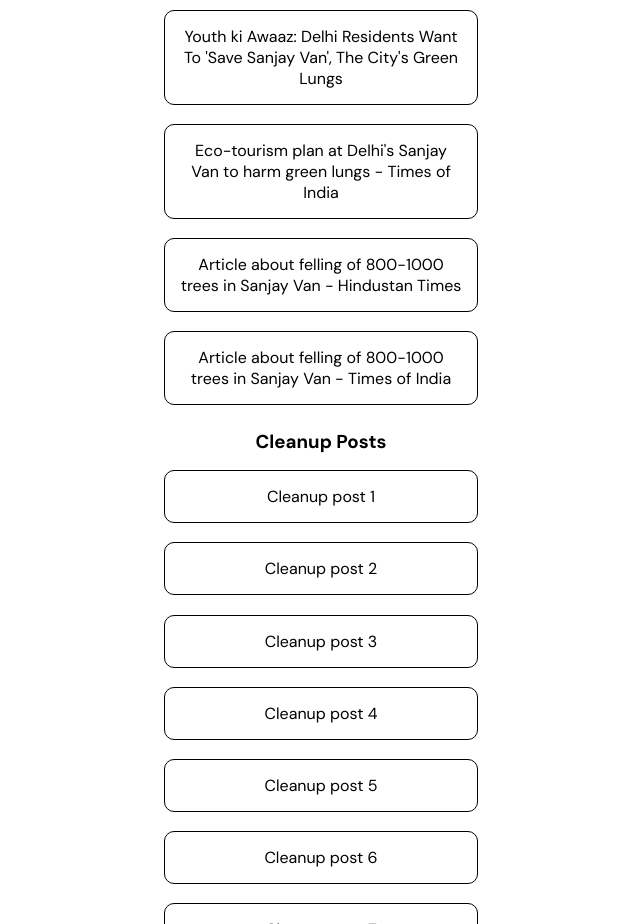
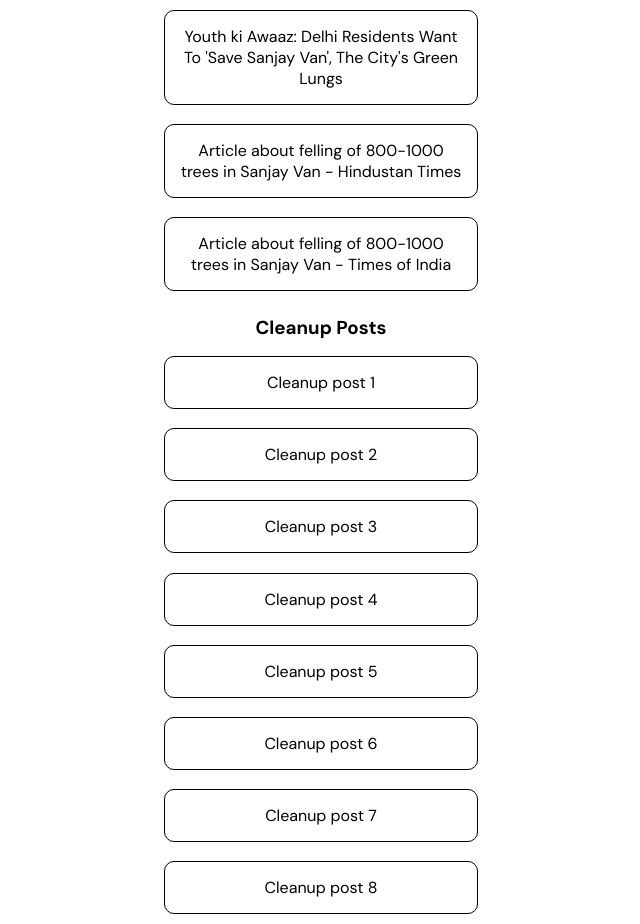
Before and after one commit to thereisnoearthb/SaveSanjayVann, a plain HTML site: page index.html in a window 1280 px wide. Shown: the part 2900-3824 px from the top of the page, without its empty margins (319-959 px from the left). Drawn offline with nearby package versions, Linux system fonts and the light colour scheme; a web font is replaced by a local one.

Commit message:
Removed a duplicate news article

```diff
--- a/index.html
+++ b/index.html
@@ -530,12 +530,6 @@
         Youth ki Awaaz: Delhi Residents Want To 'Save Sanjay Van', The City's Green Lungs
       </a>
 
-      <a class="link-button"
-        href="https://timesofindia.indiatimes.com/videos/city/delhi/delhi-locals-oppose-ddas-plan-to-convert-sanjay-van-into-eco-tourism/videoshow/86750824.cms"
-        target="_blank">
-        Eco-tourism plan at Delhi's Sanjay Van to harm green lungs - Times of India
-      </a>
-
       <a class="link-button" href="pictures/TreeFellingArticle_HT.jpg" target="_blank">
         Article about felling of 800-1000 trees in Sanjay Van - Hindustan Times
       </a>
```
